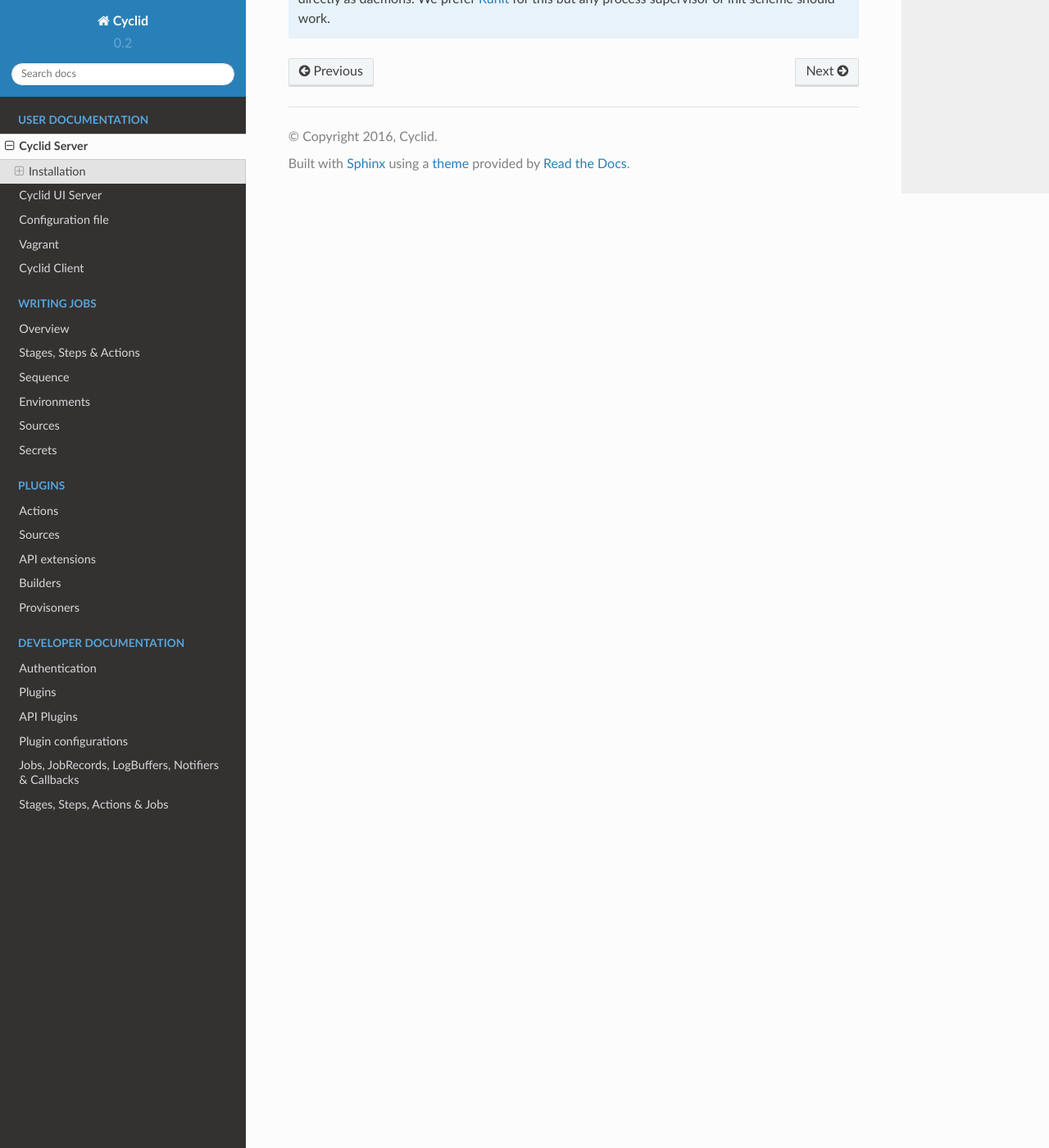
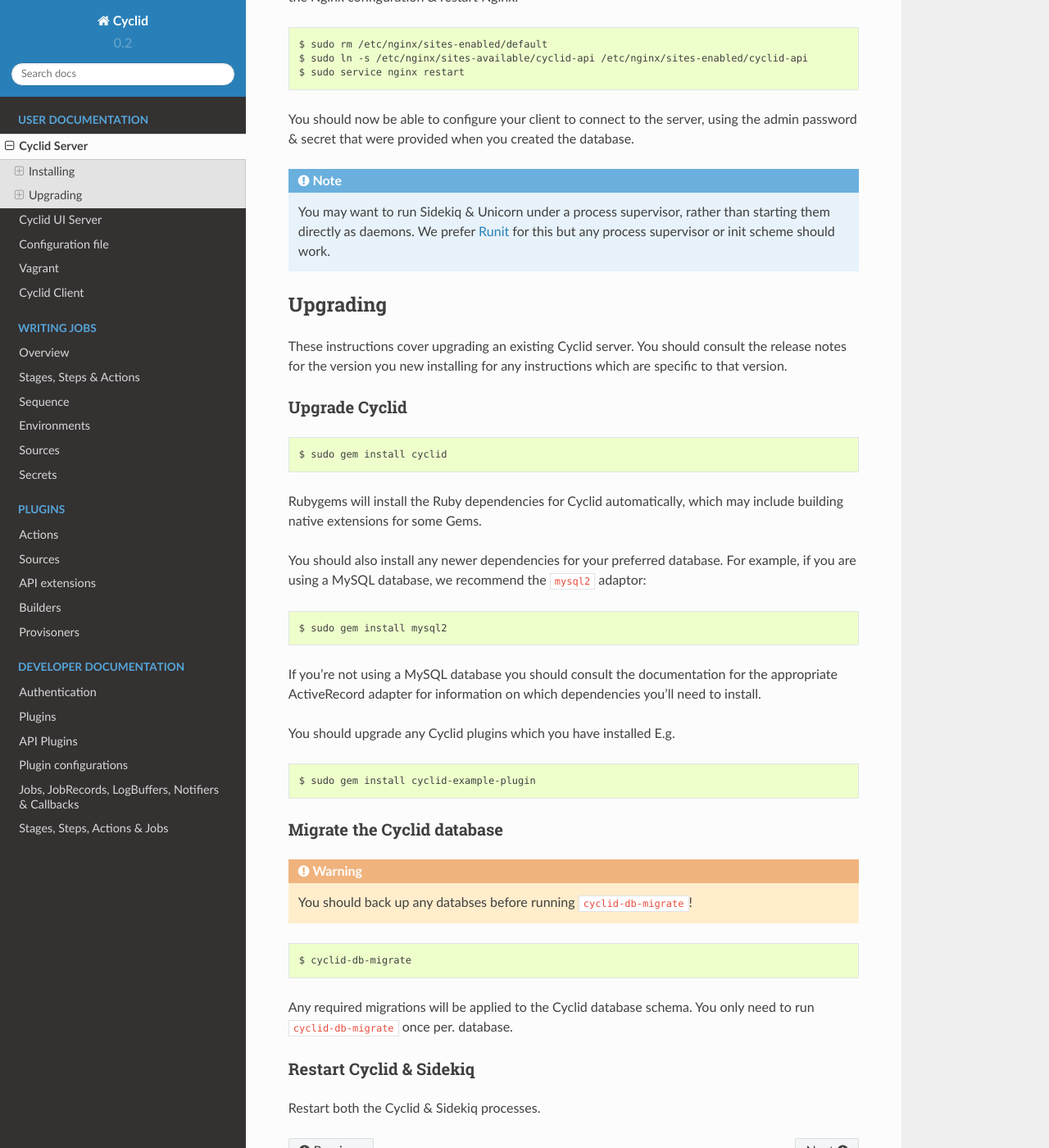
Before and after one commit to Cyclid/Cyclid-docs, a Sphinx documentation site: the page built from docs/server.rst, in a window 1280 px wide and 1400 px high, scrolled down 4850 px. Shown: the whole window at 82% size. Built offline with Sphinx 7.4.7 and the Read the Docs theme 2.0.0, drawn with Linux system fonts in a browser that asks for light colours; some of the changed text lies outside the part shown.

Commit message:
Document upgrades

```diff
--- a/docs/server.rst
+++ b/docs/server.rst
@@ -2,9 +2,15 @@
 Cyclid Server
 #############
 
-************
-Installation
-************
+
+* :ref:`installing`
+* :ref:`upgrading`
+
+.. _installing:
+
+**********
+Installing
+**********
 
 These instructions cover installing & configuring your own Cyclid
 server. If you don't want to go through the trouble of doing that, you
@@ -74,6 +80,18 @@
 Rubygems will install the Ruby dependencies for Cyclid automatically,
 which may include building native extensions for some Gems.
 
+You will also need to install any dependencies for your preferred database.
+For example, if you are using a MySQL database, we recommend the ``mysql2``
+adaptor:
+
+::
+
+    $ sudo gem install mysql2
+
+If you're not using a MySQL database you should consult the documentation for
+the appropriate ActiveRecord adapter for information on which dependencies
+you'll need to install.
+
 Create the Cyclid configuration file
 ------------------------------------
 
@@ -88,7 +106,7 @@
 ::
 
     server:
-      database: mysql://<username>:<password>@<server>/<database>
+      database: mysql2://<username>:<password>@<server>/<database>
       log: stderr
       dispatcher: local
       builder: <Your preferred Builder plugin>
@@ -268,3 +286,60 @@
   starting them directly as daemons. We prefer
   `Runit <http://smarden.org/runit/>`__ for this but any process
   supervisor or init scheme should work.
+
+
+.. _upgrading:
+
+*********
+Upgrading
+*********
+
+These instructions cover upgrading an existing Cyclid server. You should
+consult the release notes for the version you new installing for any
+instructions which are specific to that version.
+
+Upgrade Cyclid
+==============
+
+::
+
+    $ sudo gem install cyclid
+
+Rubygems will install the Ruby dependencies for Cyclid automatically,
+which may include building native extensions for some Gems.
+
+You should also install any newer dependencies for your preferred database.
+For example, if you are using a MySQL database, we recommend the ``mysql2``
+adaptor:
+
+::
+
+    $ sudo gem install mysql2
+
+If you're not using a MySQL database you should consult the documentation for
+the appropriate ActiveRecord adapter for information on which dependencies
+you'll need to install.
+
+You should upgrade any Cyclid plugins which you have installed E.g.
+
+::
+
+    $ sudo gem install cyclid-example-plugin
+
+Migrate the Cyclid database
+===========================
+
+.. WARNING::
+  You should back up any databses before running ``cyclid-db-migrate``!
+
+::
+
+    $ cyclid-db-migrate
+
+Any required migrations will be applied to the Cyclid database schema.
+You only need to run ``cyclid-db-migrate`` once per. database.
+
+Restart Cyclid & Sidekiq
+========================
+
+Restart both the Cyclid & Sidekiq processes.
```
